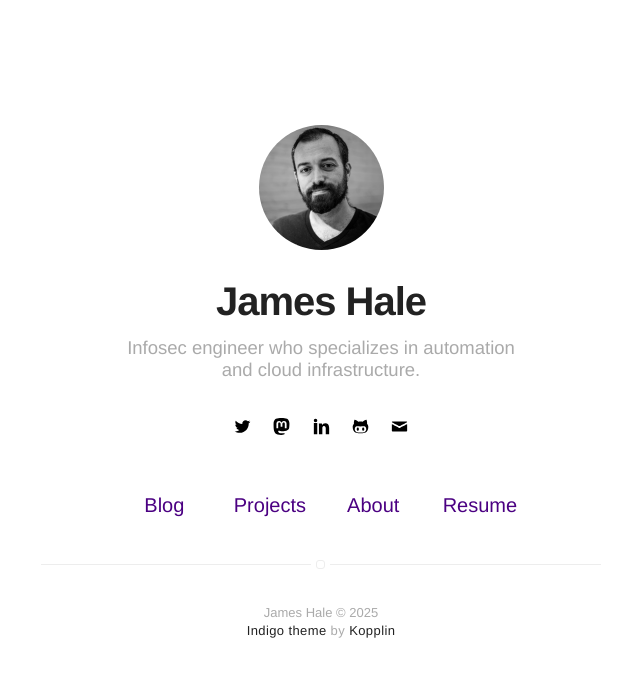
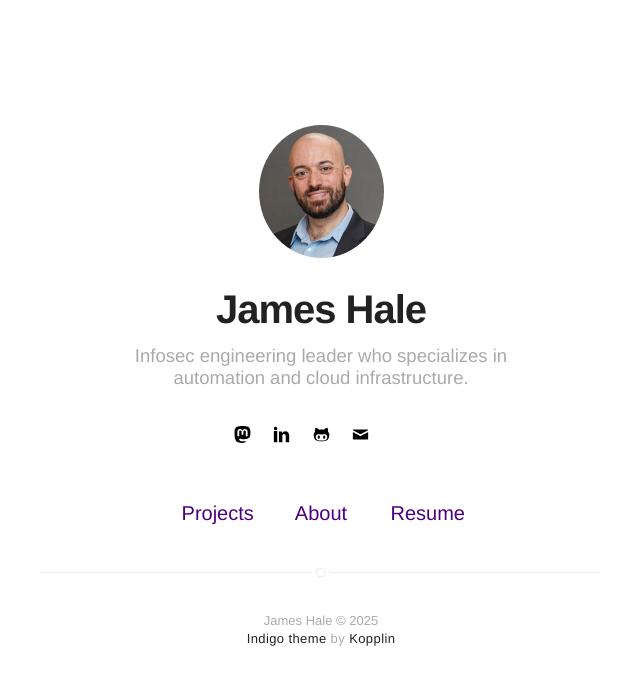
Before and after one commit to jmhale/jmhale.github.io, a Jekyll site: the page built from index.html, in a window 1280 px wide. Shown: the top 685 px of the page, without its empty margins (319-959 px from the left). Built offline with Jekyll 4.4.1, drawn with Linux system fonts in a browser that asks for light colours.

Commit message:
2025 updates

```diff
--- a/_config.yml
+++ b/_config.yml
@@ -1,6 +1,6 @@
 name: James Hale
-bio: Infosec engineer who specializes in automation and cloud infrastructure.
-description: Infosec engineer who specializes in automation and cloud infrastructure.
+bio: Infosec engineering leader who specializes in automation and cloud infrastructure.
+description: Infosec engineering leader who specializes in automation and cloud infrastructure.
 external-image: false
 picture: assets/images/profile.jpg
 resume: true
@@ -8,8 +8,8 @@ resume-external: true
 resume-url: https://hale.dev/cv.pdf
 url: https://hale.dev
 permalink: /:title/
-analytics-google: 'UA-83291518-1'
-twitter: 0xhale
+# analytics-google: 'UA-83291518-1'
+bsky: hale.aero
 linkedin: jamesmhale
 github: jmhale
 email: james@hale.dev
@@ -19,15 +19,15 @@ mastodon:
 authors:
     jameshale:
         name: James Hale
-        bio: Infosec engineer who specializes in automation and cloud infrastructure.
+        bio: Infosec engineering leader who specializes in automation and cloud infrastructure.
         external-image: false
         picture: assets/images/profile.jpg
-        twitter: 0xhale
+        bsky: hale.aero
 
 width: normal
 projects: true
 about: true
-blog: https://halesec.com
+# blog: https://halesec.com
 read-time: true
 show-tags: true
 related: true
--- a/_includes/social-links.html
+++ b/_includes/social-links.html
@@ -118,4 +118,11 @@
             <svg class="icon icon-mail"><use xlink:href="#icon-mail"></use></svg>
         </a>
     {% endif %}
+
+    {% if site.bsky %}
+        <a class="link" data-title="{{ site.bsky }}" href="https://bsky.app/profile/{{ site.bsky }}">
+            <svg class="icon icon-bluesky"><use xlink:href="#icon-bluesky"></use></svg>
+        </a>
+    {% endif %}
+
 </div>
```
Also changed, not shown: .github/workflows/jekyll.yml, .well-known/security.txt, assets/images/profile.jpg.
